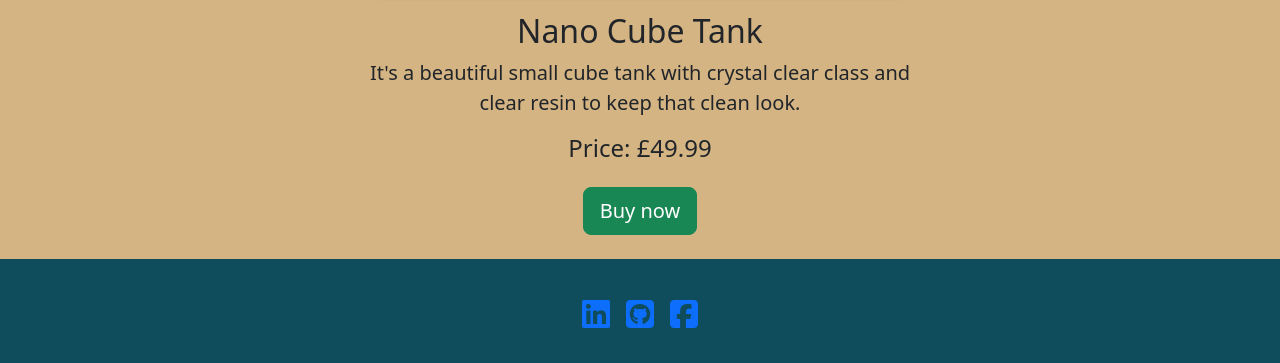
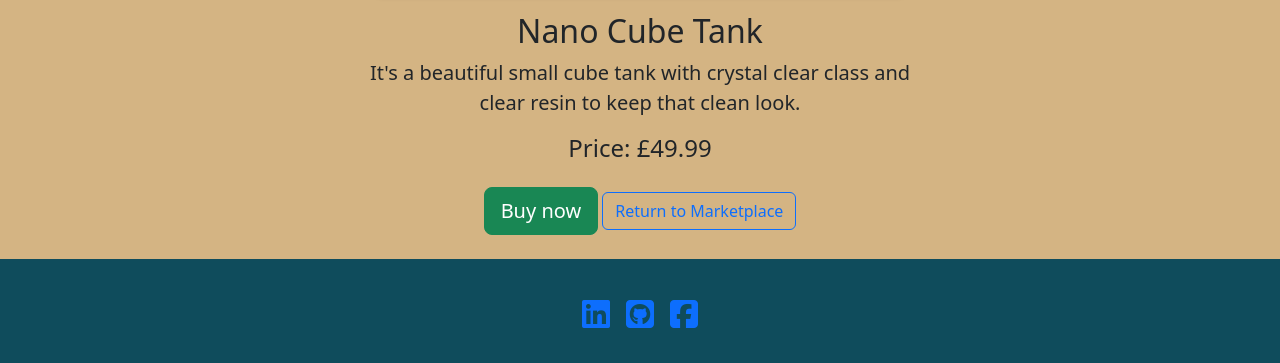
Before and after one commit to 14sammie41/aquascape-haven, a Django app: page /marketplace/product/1/ in a window 1280 px wide. Shown: the part 494-857 px from the top of the page. Run offline with Django 5.2, Linux system fonts and the light colour scheme; data comes from the database, SQL or seed files in the repository; some libraries are stand-ins or nearby versions; some web fonts are replaced.

Commit message:
Added a return to marketplace button for when in the product detail section for better UI

```diff
--- a/aquascape_haven/urls.py
+++ b/aquascape_haven/urls.py
@@ -14,6 +14,6 @@ urlpatterns = [
     path('checkout/', include(('checkout.urls', 'checkout'), namespace='checkout')),
     path('community/', include(('community.urls', 'community'), namespace='community')),
     path('gallery/', include('gallery.urls')),
-    path('marketplace/', include('marketplace.urls')),
+    path('marketplace/', include(('marketplace.urls', 'marketplace'), namespace='marketplace')),
     path('success/', TemplateView.as_view(template_name='checkout/success.html'), name='success'),
 ] + static(settings.MEDIA_URL, document_root=settings.MEDIA_ROOT)
--- a/marketplace/templates/marketplace/marketplace.html
+++ b/marketplace/templates/marketplace/marketplace.html
@@ -20,7 +20,7 @@
                         <p class="card-text">{{ product.description|truncatechars:25 }}</p>
                         <p><strong>£{{ product.display_price|floatformat:2 }}</strong></p>
                         <div class="d-flex justify-content-between">
-                            <a href="{% url 'product_view' product.id %}" class="btn btn-outline-primary">View</a>
+                            <a href="{% url 'marketplace:product_view' product.id %}" class="btn btn-outline-primary">View</a>
                             <a href="{% url 'basket:add_to_basket' product.id %}" class="btn btn-success">Buy now</a>
                         </div>
                     </div>
--- a/marketplace/templates/marketplace/product_view.html
+++ b/marketplace/templates/marketplace/product_view.html
@@ -11,6 +11,7 @@
             <p class="lead">{{ product.description }}</p>
             <h4 class="mb-4">Price: £{{ product.display_price|floatformat:2 }}</h4>
             <a href="{% url 'basket:add_to_basket' product.id %}" class="btn btn-success btn-lg">Buy now</a>
+            <a href="{% url 'marketplace:product_list' %}" class="btn btn-outline-primary">Return to Marketplace</a>
         </div>
     </div>
 </div>
--- a/marketplace/urls.py
+++ b/marketplace/urls.py
@@ -1,6 +1,8 @@
 from django.urls import path
 from . import views
 from django.views.generic import TemplateView
+
+app_name = 'marketplace'
 
 urlpatterns = [
     path('', views.product_list, name='product_list'),
--- a/templates/base.html
+++ b/templates/base.html
@@ -45,7 +45,7 @@
                                 <a class="nav-link active" aria-current="page" href="{% url 'home' %}">Home</a>
                             </li>
                             <li class="nav-item">
-                                <a class="nav-link" href="{% url 'product_list' %}">
+                                <a class="nav-link" href="{% url 'marketplace:product_list' %}">
                                     <i class="fas fa-store"></i>
                                     Marketplace
                                 </a>
@@ -164,10 +164,10 @@
                             <div class="card-body text-center text-md-start">
                                 <h3>Marketplace</h3>
                                 <p>We all love to shop so come and see some of our special deals and get what your fish need!</p>
-                                <a href="{% url 'product_list' %}" class="btn btn-primary">Shopping!</a>
+                                <a href="{% url 'marketplace' %}" class="btn btn-primary">Shopping!</a>
                             </div>
                             <div class="p-3 flex-shrink-0">
-                                <a href="{% url 'product_list' %}">
+                                <a href="{% url 'marketplace' %}">
                                     <img class="home-image" src="static/images/tweezers.png" alt="Stainless steel aquascaping tweezers">
                                 </a>
                             </div>
```
